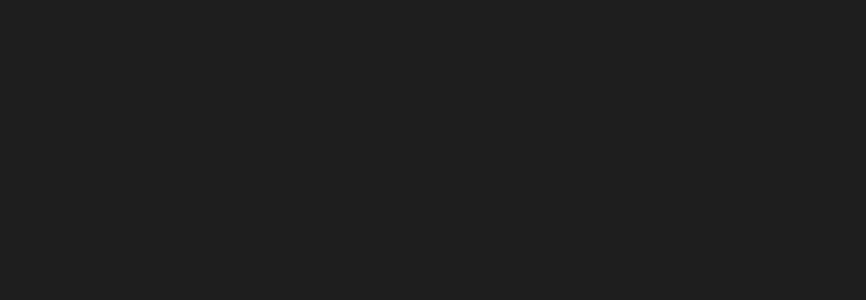
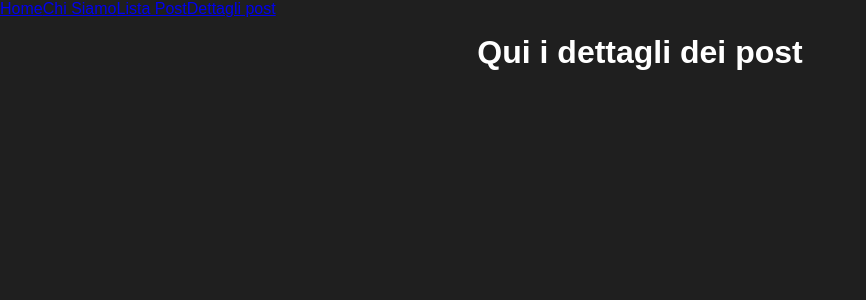
Before and after one commit to LorenzoNicoletti02/react-router, a React (Vite) app: page /ListaPost/1 in a window 1280 px wide. Before the commit this address had no page. Shown: the top 300 px of the page, without its empty margins (0-866 px from the left). Built offline with nearby package versions, Linux system fonts and the light colour scheme.

Commit message:
feat: creazione file dettagli dei post

```diff
--- a/src/App.jsx
+++ b/src/App.jsx
@@ -1,7 +1,8 @@
-import HomeComponent from "./components/HomeComponent";
 import AppLayout from "./components/AppLayout";
-import ChiSiamo from "./components/ChiSiamo";
-import ListaPost from "./components/ListaPost";
+import HomeComponent from "./components/pages/HomeComponent";
+import ChiSiamo from "./components/pages/ChiSiamo";
+import ListaPost from "./components/pages/ListaPost";
+import PostDetail from "./components/pages/PostDetail";
 
 import { BrowserRouter, Routes, Route } from "react-router-dom";
 
@@ -13,6 +14,7 @@
           <Route path="/" element={<HomeComponent />} />
           <Route path="/ChiSiamo" element={<ChiSiamo />} />
           <Route path="/ListaPost" element={<ListaPost />} />
+          <Route path="/ListaPost/:id" element={<PostDetail />} />
         </Route>
       </Routes>
     </BrowserRouter>
--- a/src/components/AppNavList.jsx
+++ b/src/components/AppNavList.jsx
@@ -6,6 +6,7 @@
       <NavLink to={"/"}>Home</NavLink>
       <NavLink to={"/ChiSiamo"}>Chi Siamo</NavLink>
       <NavLink to={"/ListaPost"}>Lista Post</NavLink>
+      <NavLink to={"/ListaPost/:id"}>Dettagli post</NavLink>
     </nav>
   );
 }
--- a/src/components/ListaPost.jsx
+++ b/src/components/pages/ListaPost.jsx
@@ -1,5 +1,5 @@
 import { useState, useEffect } from "react";
-import Card from "./Card";
+import Card from "../Card";
 import axios from "axios";
 
 function ListaPost() {
@@ -28,7 +28,6 @@
         setArrayState(response.data);
         console.log(response.data);
       });
-      return response.data; // Restituisci i dati
     } catch (error) {
       console.error("Errore nella fetch:", error);
       return null; // Gestisci l'errore
--- /dev/null
+++ b/src/components/pages/PostDetail.jsx
@@ -0,0 +1,9 @@
+function PostDetail() {
+  return (
+    <>
+      <h1>Qui i dettagli dei post</h1>
+    </>
+  );
+}
+
+export default PostDetail;
```
Also changed, not shown: src/components/pages/ChiSiamo.jsx (renamed from src/components/ChiSiamo.jsx), src/components/pages/HomeComponent.jsx (renamed from src/components/HomeComponent.jsx).
